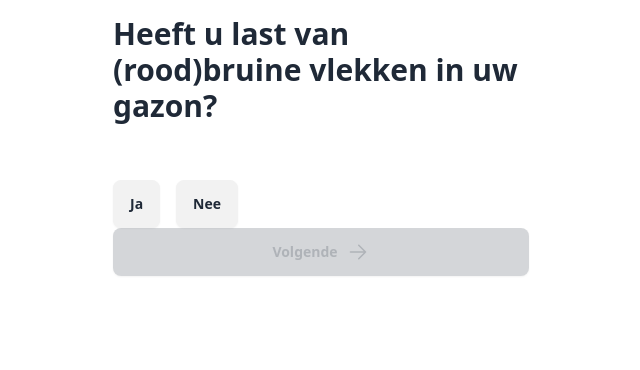
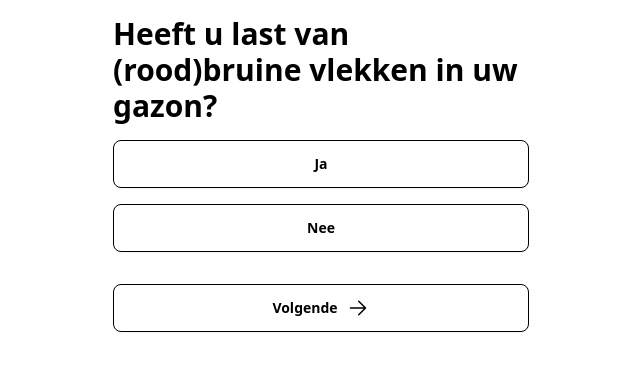
Before and after one commit to Gweppi/gras-web, a SvelteKit app: page /tree in a window 1280 px wide. Shown: the top 370 px of the page, without its empty margins (319-959 px from the left). Built offline with nearby package versions, Linux system fonts and the light colour scheme.

Commit message:
confetti

```diff
--- a/package.json
+++ b/package.json
@@ -31,6 +31,7 @@
 	},
 	"type": "module",
 	"dependencies": {
-		"firebase": "^10.7.1"
+		"firebase": "^10.7.1",
+		"svelte-confetti": "^1.3.1"
 	}
 }
--- a/src/routes/ph/+page.svelte
+++ b/src/routes/ph/+page.svelte
@@ -22,26 +22,26 @@
 </script>
 
 <div class="flex w-full justify-center">
-    <div class="flex flex-col p-4 gap-4 max-w-md">
+    <div class="flex flex-col p-4 gap-4">
         <div class="flex flex-col gap-4">
-            <label class="form-control w-full max-w-md">
+            <label class="form-control w-full">
                 <div class="label">
                   <span class="label-text">pH waarde</span>
                 </div>
                 <input type="number" placeholder="pH waarde" bind:value={ph} class="input input-bordered w-full max-w-md" disabled />
             </label>
 
-            <input type="range" min="0" max="14" class="range max-w-md" step="0.1" bind:value={ph} />
+            <input type="range" min="0" max="14" class="range range-primary max-w-md" step="0.1" bind:value={ph} />
         </div>
 
-        <label class="form-control w-full max-w-md">
+        <label class="form-control w-full">
             <div class="label">
               <span class="label-text">Oppervlakte tuin</span>
             </div>
             <input type="number" placeholder="1000" bind:value={area} class="input input-bordered w-full max-w-md" />
         </label>
 
-        <button class="btn" on:click={calc}>Rekenen!</button>
+        <button class="btn btn-primary btn-outline" on:click={calc}>Bereken</button>
 
         <p>{alert}</p>
     </div>
--- a/src/routes/tree/+page.svelte
+++ b/src/routes/tree/+page.svelte
@@ -1,7 +1,7 @@
 <script lang="ts">
     import questionsFile from '$lib/questions.json';
-	import type Answer from '$lib/types/Answer';
 	import type Question from '$lib/types/Question';
+    import { Confetti } from "svelte-confetti"
 
     const questions: [Question] = JSON.parse(JSON.stringify(questionsFile));
 
@@ -29,40 +29,61 @@
     }
 </script>
 
+<style>
+
+    .confetti {
+        position: fixed;
+        top: -50px;
+        left: 0;
+        height: 100vh;
+        width: 100vw;
+        display: flex;
+        justify-content: center;
+        overflow: hidden;
+        pointer-events: none;
+    }
+
+</style>
+
 <div class="flex w-screen justify-center">
-    <div class="flex p-4 max-w-md gap-4 flex-col">
+    <div class="flex p-4 gap-4 flex-col w-full max-w-md">
         {#if currentQuestion?.type == 'question'}
             <h1 class="text-3xl font-bold">{currentQuestion?.question}</h1>
 
-            <div class="flex flex-col">
+            <div class="flex flex-col gap-4">
 
-                <div class="flex pt-10 flex-row gap-4 w-full">
                 {#each currentQuestion?.answers ?? [] as answer (answer.next_id)}
-                        <div class="">
                     <input type="radio" name="radio-1" class="btn" on:click={select(answer.next_id)} aria-label={answer.answer} />
-                        </div>
                 {/each}
-                </div>
 
-                <button class="btn" disabled={!nextQuestion} on:click={next}>
+                <div class="pt-4">
+                    <button class="btn w-full" disabled={!nextQuestion} on:click={next}>
                         <p>Volgende</p>
                         <svg xmlns="http://www.w3.org/2000/svg" fill="none" viewBox="0 0 24 24" stroke-width="1.5" stroke="currentColor" class="w-6 h-6">
                             <path stroke-linecap="round" stroke-linejoin="round" d="M4.5 12h15m0 0l-6.75-6.75M19.5 12l-6.75 6.75" />
                         </svg>
                     </button>
                 </div>
+            </div>
 
         {:else}
-            <div class="flex gap-4 flex-col">
+            <div class="flex gap-4 flex-col w-full">
+                {#if currentQuestion?.id == 19}
+                    <div class="flex flex-col">
+                        <h1 class="text-xl font-bold">Das mooi!</h1>
+                        <p>{currentQuestion?.question}</p>
+                    </div>
+                {:else}
                     <div>
-                    <h1 class="text-xl font-bold">Resultaat</h1>
-                    <p>{currentQuestion?.question} is het probleem.</p>
+                        <h1 class="text-xl font-bold">Oplossing</h1>
+                        <p>Een oplossing: {currentQuestion?.desc}</p>
                     </div>
 
                     <div>
                         <h1 class="text-xl font-bold">Oplossing</h1>
-                    <p>Een oplossing: {currentQuestion?.desc}</p>
+                        <p>Een oplossing: {currentQuestion?.question}</p>
                     </div>
+                {/if}
 
                 <button class="btn" on:click={reset}>
                     <svg xmlns="http://www.w3.org/2000/svg" fill="none" viewBox="0 0 24 24" stroke-width="1.5" stroke="currentColor" class="w-6 h-6">
@@ -74,3 +95,9 @@
         {/if}
     </div>
 </div>
+
+{#if currentQuestion?.id == 19}
+     <div class="confetti">
+        <Confetti x={[-5, 5]} y={[0, 0.1]} delay={[500, 2000]} infinite duration={5000} amount={200} fallDistance="100vh" />
+    </div>
+{/if}
--- a/tailwind.config.js
+++ b/tailwind.config.js
@@ -6,23 +6,15 @@ export default {
 
   darkMode: 'class',
 
-  theme: {
-    extend: {
-      colors: {
-        // flowbite-svelte
-        primary: {
-          50: '#FFF5F2',
-          100: '#FFF1EE',
-          200: '#FFE4DE',
-          300: '#FFD5CC',
-          400: '#FFBCAD',
-          500: '#FE795D',
-          600: '#EF562F',
-          700: '#EB4F27',
-          800: '#CC4522',
-          900: '#A5371B'
+  daisyui: {
+    themes: [
+      {
+        'mytheme': {
+          'primary': '#80ed99',
+          'secondary': '#80ed99',
+          'accent': '#80ed99'
         }
       }
-    }
+    ]
   }
 };
```
Also changed, not shown: 1 other file (tests, documents, lock files or other folders). Lines whose indentation alone changed are shown as unchanged.
